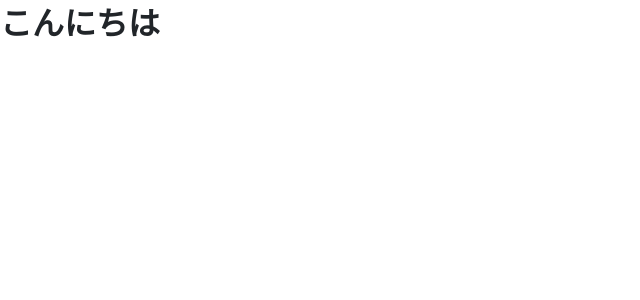
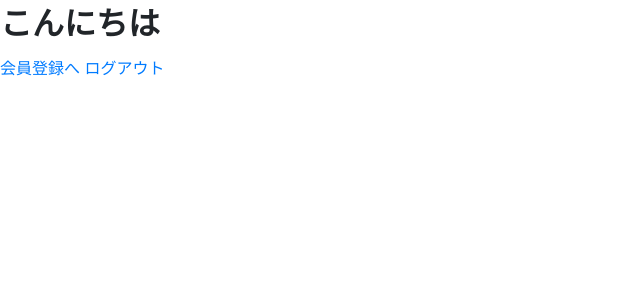
Before and after one commit to Taka0119/filmi, a Rails app: page / in a window 1280 px wide. Shown: the top 300 px of the page, without its empty margins (0-640 px from the left). Run offline with Rails 7, Linux system fonts and the light colour scheme; style sheets or scripts are compiled from the project's sources; some libraries are stand-ins or nearby versions.

Commit message:
home画面 仮実装

```diff
--- a/app/assets/stylesheets/home.scss
+++ /dev/null
@@ -1,3 +0,0 @@
-// Place all the styles related to the home controller here.
-// They will automatically be included in application.css.
-// You can use Sass (SCSS) here: https://sass-lang.com/
--- a/app/views/home/index.html.haml
+++ b/app/views/home/index.html.haml
@@ -1 +1,7 @@
 %h1 こんにちは
+
+= link_to new_user_registration_path do
+  会員登録へ
+
+= link_to destroy_user_session_path do
+  ログアウト
```
Also changed, not shown: app/assets/stylesheets/modules/_home.scss (added).
